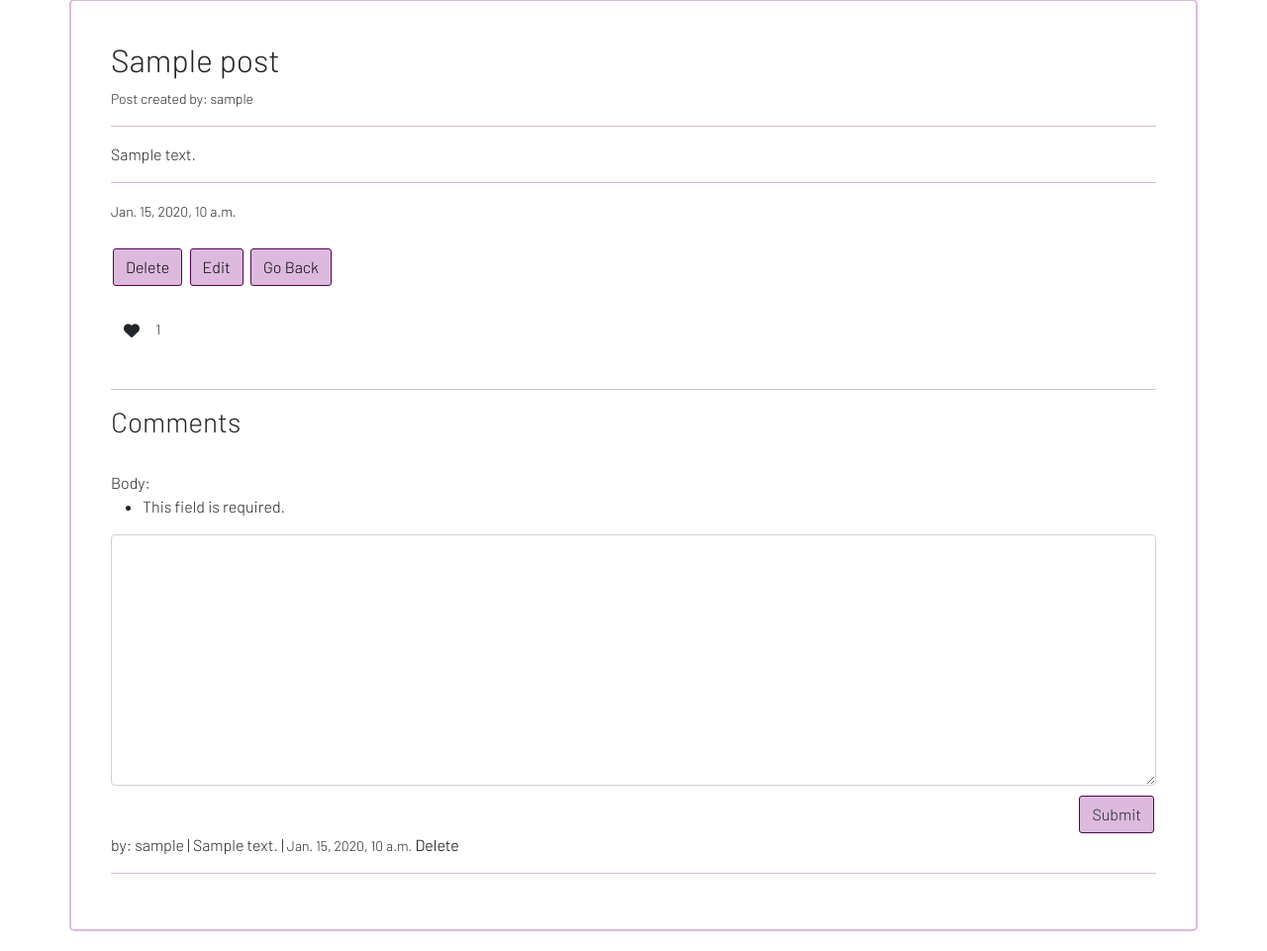
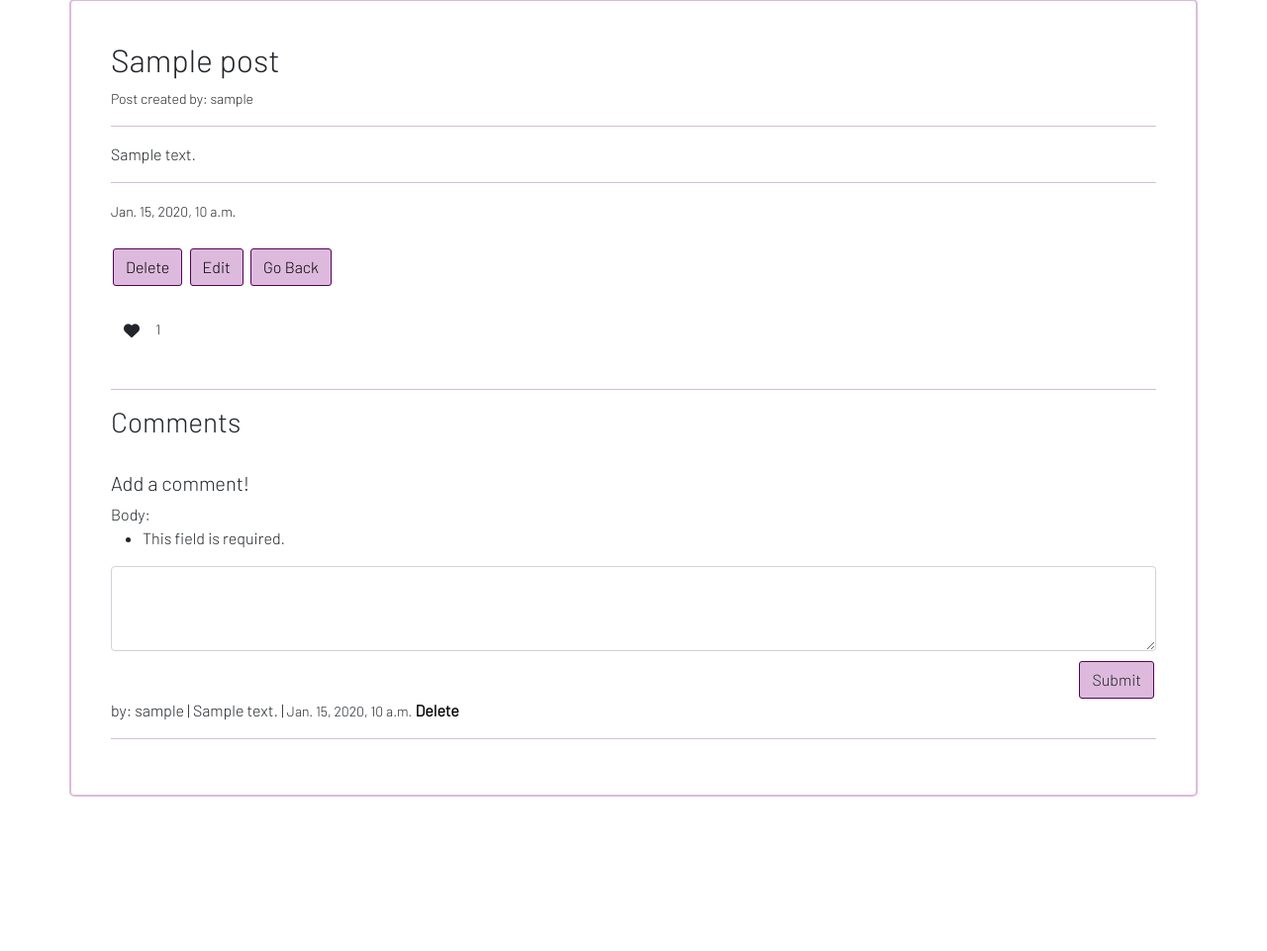
Before and after one commit to VilmaTuresson/Blog-21, a Django app: page /article/1 in a window 1280 px wide. Shown: the part 111-1072 px from the top of the page at 99% size. After the commit the page ends 916 px from the top, so only its background shows below. Run offline with Django 3.2, Linux system fonts and the light colour scheme; a user stored in the database is signed in; tables that the repository leaves empty hold one stand-in row (values such as "Sample post"); some libraries are stand-ins or nearby versions.

Commit message:
styling commenting section and removing unsued code

```diff
--- a/blogg/forms.py
+++ b/blogg/forms.py
@@ -34,6 +34,6 @@ class CommentForm(forms.ModelForm):
         fields = ('body',)
         widgets = {
             'body': forms.Textarea(attrs={
-                'class': 'form-control'
+                'class': 'form-control', 'rows': 3
             })
         }
--- a/templates/base.html
+++ b/templates/base.html
@@ -8,8 +8,8 @@
                 <div class="post">
 
                 {% for post in posts %}
-                    <h6><a class="title-links" href="{% url 'post_details' post.post_id %}">
-                        {{ post.title }} | {{ post.author.username }}</a></h3>
+                    <h5><a class="title-links" href="{% url 'post_details' post.post_id %}">
+                        {{ post.title }} | {{ post.author.username }}</a></h5>
                     <p>{{ post.content|slice:":300" }}</p>
                     <p>{{ post.created_on }}</p>
                     <hr>
--- a/templates/post_details.html
+++ b/templates/post_details.html
@@ -59,6 +59,7 @@
             <br>
 
             {% if user.is_authenticated %}
+            <h5>Add a comment!</h5>
                 <form action="{% url 'post_details' post.post_id %}" method="POST">
                     {{ comment_form }}
                     {% csrf_token %}
@@ -83,7 +84,7 @@
                     <small>{{ comment.created_on }}</small>
 
                     {% if comment.name == request.user or post.author == request.user %}
-                        <a href="{% url 'delete_comment' comment.pk  %}">Delete</a>
+                        <a href="{% url 'delete_comment' comment.pk  %}"> <strong>Delete</strong></a>
                     {% endif %}
             <hr>
                 {% endfor %}
```
Also changed, not shown: templates/add_comment.html (deleted, +0 -19 lines).
